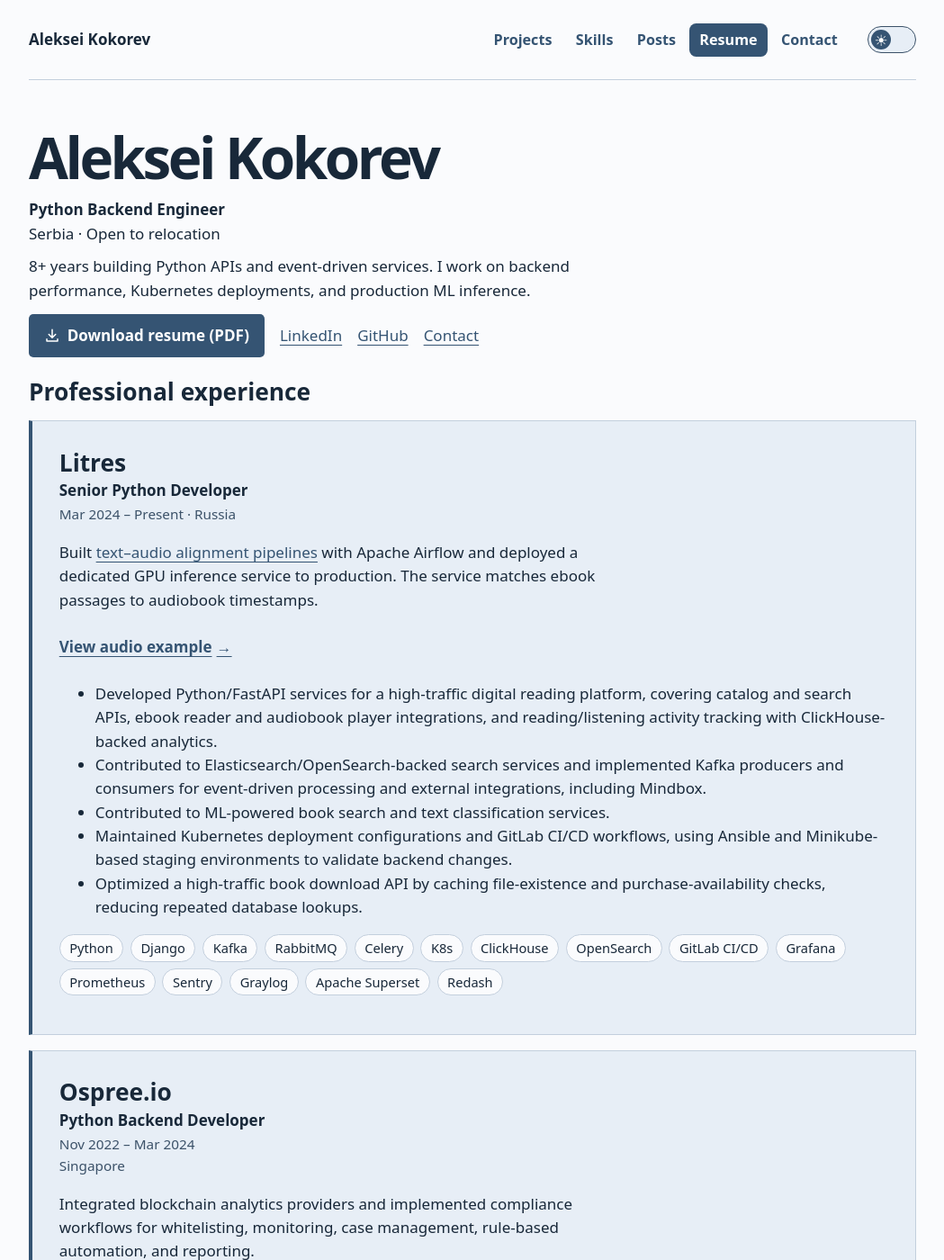
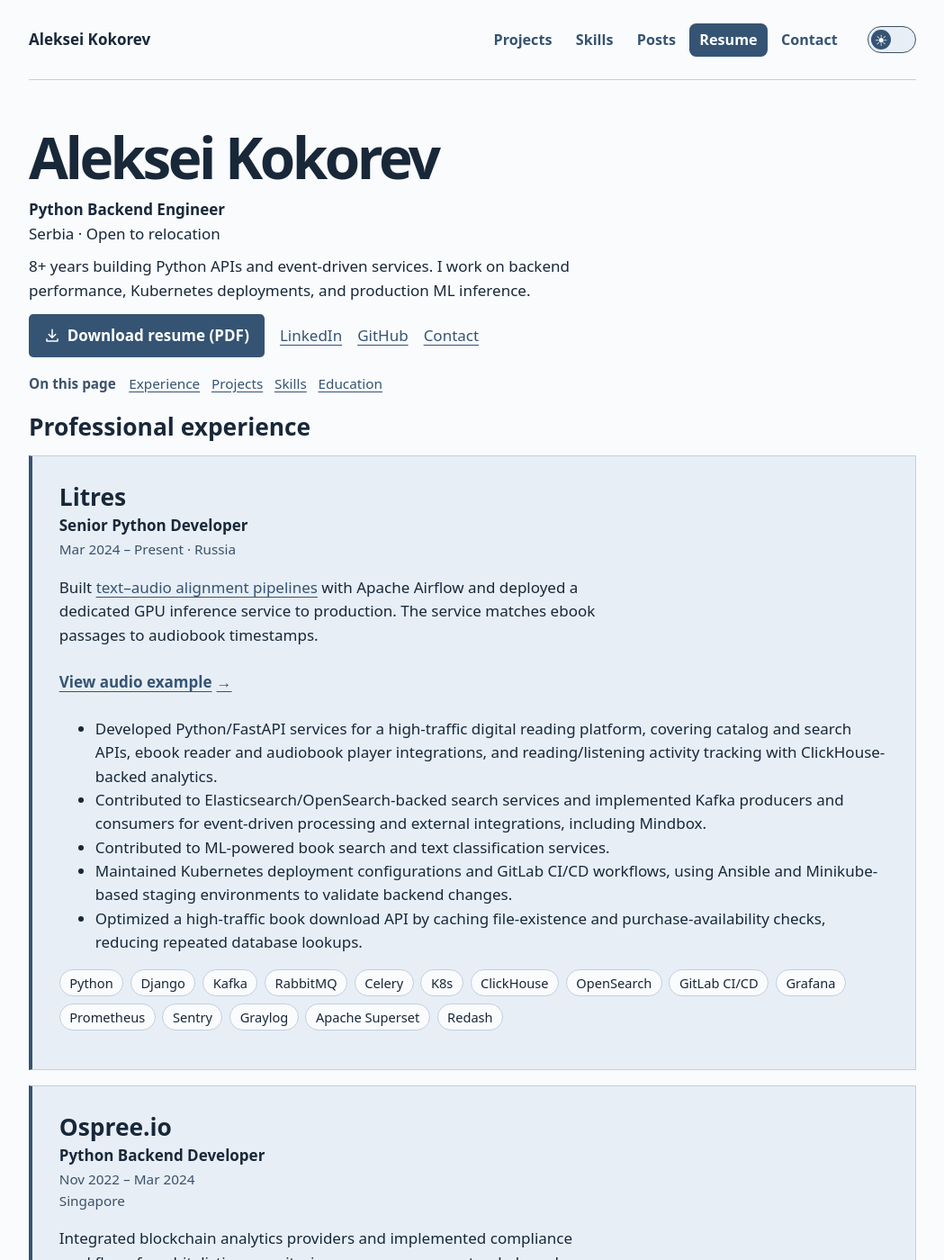
Before and after one commit to alex-coch/alex-coch.github.io, a Jekyll site: the page resume/index.html, which Jekyll copies as it is, in a window 1280 px wide and 1400 px high. Shown: the whole window at 90% size, without its empty margins (115-1164 px from the left). Built offline with Jekyll 4.4.1, drawn with Linux system fonts in a browser that asks for light colours.

Commit message:
Add in-page navigation to the resume

```diff
--- a/assets/portfolio.css
+++ b/assets/portfolio.css
@@ -319,7 +319,18 @@ header nav a[aria-current] {color:var(--on-accent);background:var(--accent)}
 .resume-intro > p {margin:.6rem 0}
 .resume-intro .resume-summary {max-width:65ch}
 .resume-intro .contact-actions {margin:.75rem 0 0}
-.resume-intro + h2 {margin-top:1.4rem}
+.resume-section-nav {
+  gap:0 .85rem;margin:.45rem 0;color:var(--muted);font-size:.9rem
+}
+.resume-section-nav > span {font-weight:600}
+.resume-section-nav > div {display:flex;flex-wrap:wrap;gap:0 .75rem}
+.resume-section-nav a {display:inline-flex;align-items:center;min-height:44px}
+.resume-section-nav + h2 {margin-top:.65rem}
+@media (max-width:24rem) {
+  .resume-section-nav {line-height:1.3}
+  .resume-section-nav + h2 {font-size:1.35rem}
+  .resume-intro .resume-summary {font-size:.92rem;line-height:1.45}
+}
 .resume-role.work-card {padding:clamp(1rem,3vw,1.75rem)}
 .resume-role h3 {margin:0;font-size:clamp(1.25rem,3vw,1.55rem);line-height:1.25}
 .resume-role h3 span {display:block;margin-top:.2rem;font-size:1rem}
--- a/resume/index.html
+++ b/resume/index.html
@@ -7,7 +7,7 @@
   <meta name="robots" content="noindex">
   <link rel="icon" href="/assets/ak.svg?v=3" type="image/svg+xml">
 <script src="/assets/theme.js?v=2"></script>
-<link rel="stylesheet" href="/assets/portfolio.css?v=50">
+<link rel="stylesheet" href="/assets/portfolio.css?v=51">
 <script defer src="/assets/portfolio-nav.js?v=7"></script>
 <script defer src="/assets/portfolio-enhancements.js?v=7"></script>
 </head>
@@ -45,7 +45,16 @@
       <a href="/#contact">Contact</a>
     </div>
   </div>
-  <h2>Professional experience</h2>
+  <nav class="resume-section-nav" aria-labelledby="resume-section-nav-label">
+    <span id="resume-section-nav-label">On this page</span>
+    <div>
+      <a href="#experience">Experience</a>
+      <a href="#projects">Projects</a>
+      <a href="#skills">Skills</a>
+      <a href="#education">Education</a>
+    </div>
+  </nav>
+  <h2 id="experience">Professional experience</h2>
   <article class="work-card resume-role">
     <h3>Litres <span>Senior Python Developer</span></h3>
     <p class="meta"><time datetime="2024-03">Mar 2024</time> – Present · Russia</p>
@@ -117,7 +126,7 @@
       <li>Protocol Buffers</li>
     </ul>
   </article>
-  <h2>Projects</h2>
+  <h2 id="projects">Projects</h2>
   <article class="work-card">
     <h3>Axioma — Article Summarization and Comparison</h3>
     <p class="meta">Apr 2023 – Mar 2024</p>
@@ -154,7 +163,7 @@
       <li>RANSAC</li>
     </ul>
   </article>
-  <h2>Technical skills</h2>
+  <h2 id="skills">Technical skills</h2>
   <div class="skill-cards">
     <div class="skill-card">
       <h3>Languages &amp; Backend</h3>
@@ -197,7 +206,7 @@
     </div>
   </div>
   <section class="work-card">
-    <h2>Education</h2>
+    <h2 id="education">Education</h2>
     <p>Izhevsk State Technical University<br>Specialist Diploma in Computers and Automated Systems Software Engineering<br>Canadian equivalency: Bachelor&#x27;s and Master&#x27;s degree (WES, 2020)</p>
   </section>
   <section class="work-card">
```
